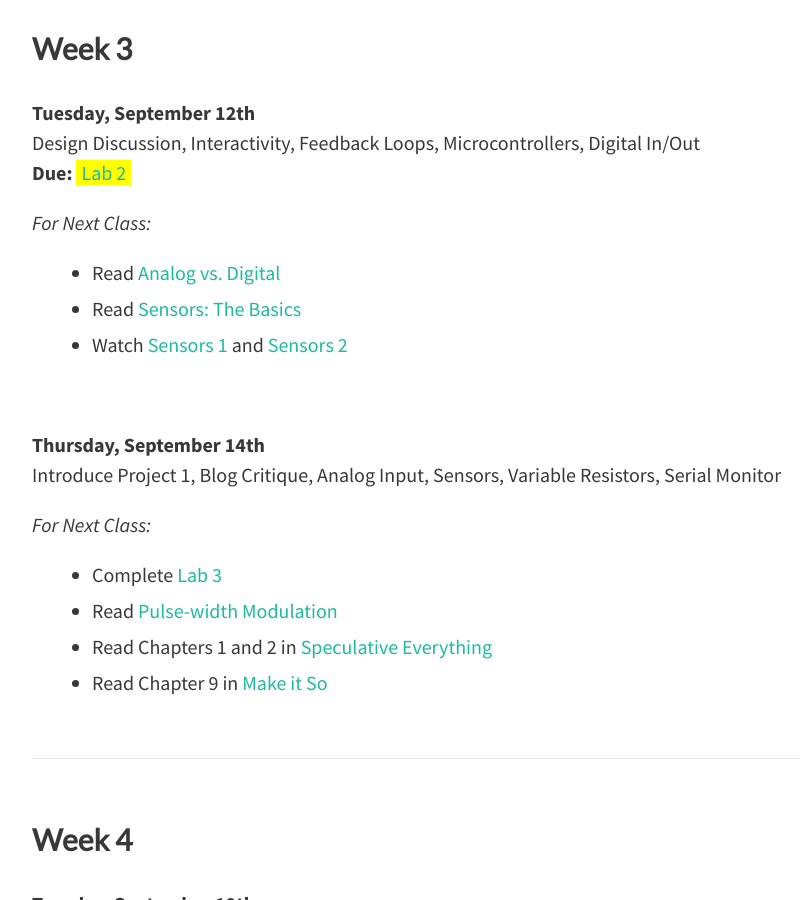
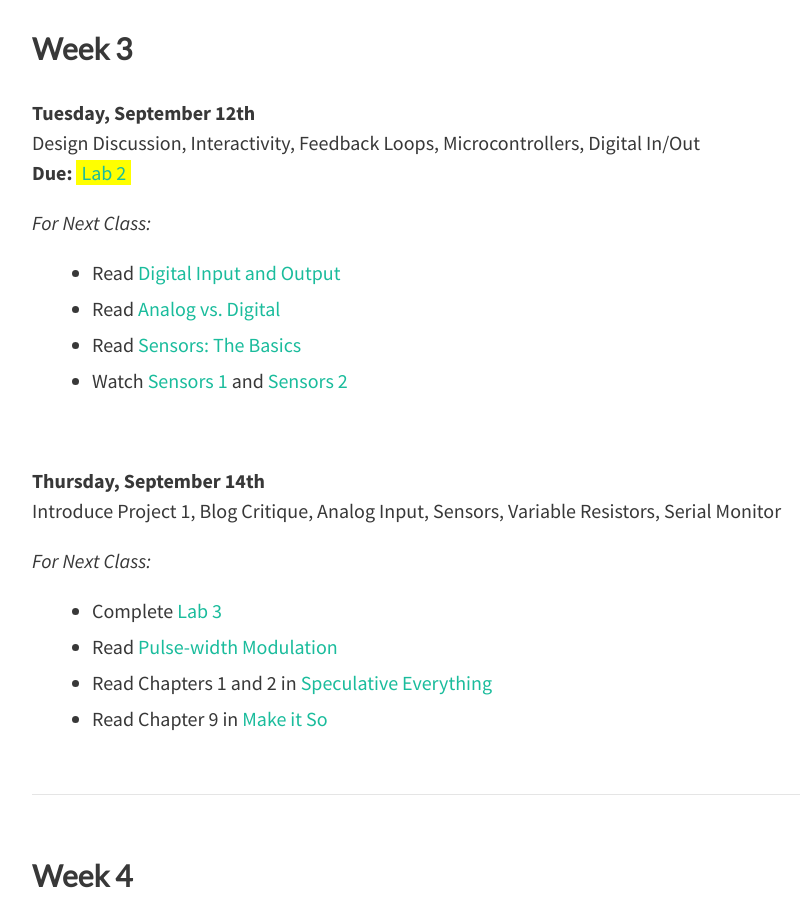
Before and after one commit to coloringchaos/object-f17, a Jekyll site: the page built from schedule.md, in a window 1280 px wide and 900 px high, scrolled down 2198 px. Shown: the whole window, without its empty margins (224-1034 px from the left). Built offline with Jekyll 4.4.1, drawn with Linux system fonts in a browser that asks for light colours; nearby versions of some CDN libraries.

Commit message:
reading week 3

```diff
--- a/schedule.md
+++ b/schedule.md
@@ -62,6 +62,7 @@ feature-img: "img/bg1.jpg"
 
 *For Next Class:*
 
++ Read [Digital Input and Output](https://itp.nyu.edu/physcomp/lessons/microcontrollers/digital-input-output/)
 + Read [Analog vs. Digital](https://learn.sparkfun.com/tutorials/analog-vs-digital)
 + Read [Sensors: The Basics](https://itp.nyu.edu/physcomp/lessons/sensors-the-basics/)
 + Watch [Sensors 1](https://vimeo.com/102042976) and [Sensors 2](https://vimeo.com/102044250)
```
